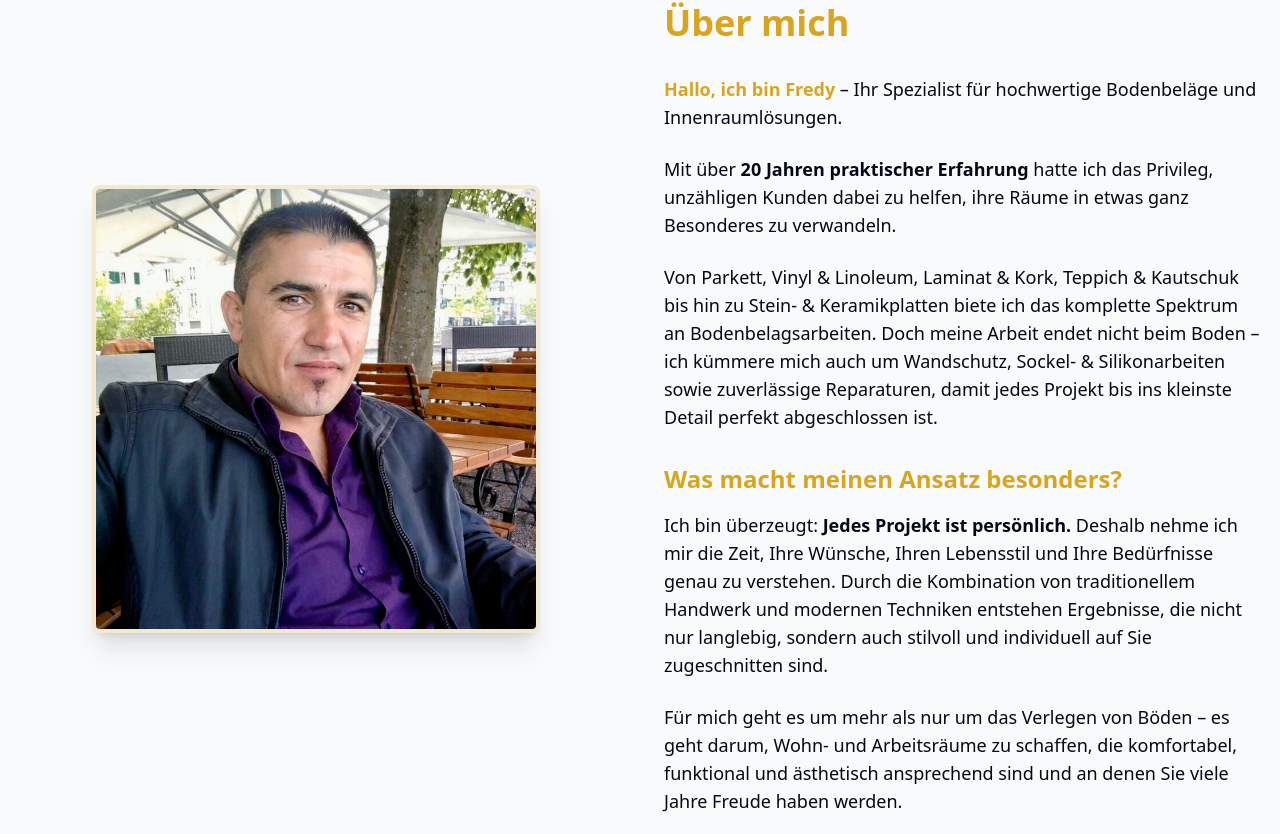
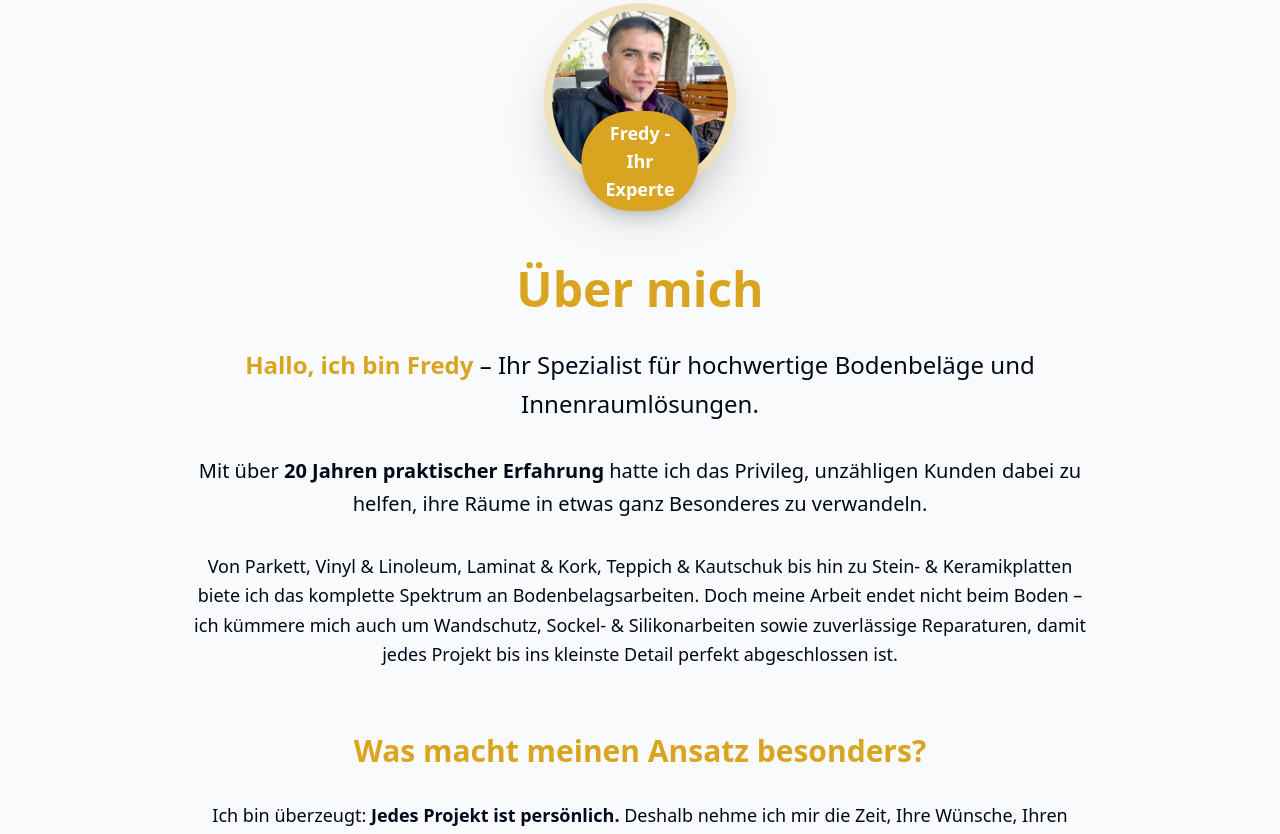
Before and after one commit to suranjidilushika4-ship-it/lovabledotdev-replica, a React (Vite) app: page / in a window 1280 px wide. Shown: the part 946-1780 px from the top of the page. Built offline with nearby package versions, Linux system fonts and the light colour scheme; the HTML template or start-up script is replaced by a standard one.

Commit message:
Remove consultation button, update images

```diff
--- a/src/components/AboutSection.tsx
+++ b/src/components/AboutSection.tsx
@@ -14,42 +14,52 @@ const AboutSection = () => {
   return (
     <section id="about" className="py-20 bg-muted/50">
       <div className="container mx-auto px-4">
-        <div className="grid lg:grid-cols-2 gap-12 items-center">
-          <div className="lg:order-2">
-            <h2 className="text-4xl font-bold mb-8 text-primary">Über mich</h2>
+        {/* Fredy's profile image at the top */}
+        <div className="text-center mb-16">
+          <div className="relative inline-block">
+            <img
+              src={fredyPortrait}
+              alt="Fredy - Ihr Spezialist für Bodenbeläge"
+              className="w-48 h-48 mx-auto rounded-full shadow-2xl border-8 border-gold/30 object-cover"
+            />
+            <div className="absolute -bottom-4 left-1/2 transform -translate-x-1/2">
+              <div className="bg-gold text-white px-6 py-2 rounded-full font-semibold text-lg shadow-lg">
+                Fredy - Ihr Experte
+              </div>
+            </div>
+          </div>
+        </div>
 
-            <div className="space-y-6 text-lg">
-              <p>
+        <div className="max-w-4xl mx-auto">
+          <div className="text-center mb-12">
+            <h2 className="text-5xl font-bold mb-8 text-primary">Über mich</h2>
+
+            <div className="space-y-8 text-lg text-center max-w-4xl mx-auto">
+              <p className="text-2xl leading-relaxed">
                 <strong className="text-gold">Hallo, ich bin Fredy</strong> – Ihr Spezialist für hochwertige Bodenbeläge und Innenraumlösungen.
               </p>
 
-              <p>
+              <p className="text-xl leading-relaxed">
                 Mit über <strong>20 Jahren praktischer Erfahrung</strong> hatte ich das Privileg, unzähligen Kunden dabei zu helfen, ihre Räume in etwas ganz Besonderes zu verwandeln.
               </p>
 
-              <p>
+              <p className="text-lg leading-relaxed">
                 Von Parkett, Vinyl & Linoleum, Laminat & Kork, Teppich & Kautschuk bis hin zu Stein- & Keramikplatten biete ich das komplette Spektrum an Bodenbelagsarbeiten. Doch meine Arbeit endet nicht beim Boden – ich kümmere mich auch um Wandschutz, Sockel- & Silikonarbeiten sowie zuverlässige Reparaturen, damit jedes Projekt bis ins kleinste Detail perfekt abgeschlossen ist.
               </p>
             </div>
 
-            <div className="mt-8">
-              <h3 className="text-2xl font-semibold mb-4 text-primary">Was macht meinen Ansatz besonders?</h3>
-              <p className="text-lg mb-6">
-                Ich bin überzeugt: <strong>Jedes Projekt ist persönlich.</strong> Deshalb nehme ich mir die Zeit, Ihre Wünsche, Ihren Lebensstil und Ihre Bedürfnisse genau zu verstehen. Durch die Kombination von traditionellem Handwerk und modernen Techniken entstehen Ergebnisse, die nicht nur langlebig, sondern auch stilvoll und individuell auf Sie zugeschnitten sind.
-              </p>
+            <div className="mt-16 max-w-4xl mx-auto">
+              <h3 className="text-3xl font-semibold mb-8 text-center text-primary">Was macht meinen Ansatz besonders?</h3>
+              <div className="space-y-6 text-lg text-center">
+                <p className="leading-relaxed">
+                  Ich bin überzeugt: <strong>Jedes Projekt ist persönlich.</strong> Deshalb nehme ich mir die Zeit, Ihre Wünsche, Ihren Lebensstil und Ihre Bedürfnisse genau zu verstehen. Durch die Kombination von traditionellem Handwerk und modernen Techniken entstehen Ergebnisse, die nicht nur langlebig, sondern auch stilvoll und individuell auf Sie zugeschnitten sind.
+                </p>
 
-              <p className="text-lg">
-                Für mich geht es um mehr als nur um das Verlegen von Böden – es geht darum, Wohn- und Arbeitsräume zu schaffen, die komfortabel, funktional und ästhetisch ansprechend sind und an denen Sie viele Jahre Freude haben werden.
-              </p>
+                <p className="leading-relaxed">
+                  Für mich geht es um mehr als nur um das Verlegen von Böden – es geht darum, Wohn- und Arbeitsräume zu schaffen, die komfortabel, funktional und ästhetisch ansprechend sind und an denen Sie viele Jahre Freude haben werden.
+                </p>
+              </div>
             </div>
-          </div>
-
-          <div className="text-center lg:order-1">
-            <img
-              src={fredyPortrait}
-              alt="Fredy - Ihr Spezialist für Bodenbeläge"
-              className="w-full max-w-md mx-auto rounded-lg shadow-xl border-4 border-gold/20"
-            />
           </div>
         </div>
 
--- a/src/components/VideoSection.tsx
+++ b/src/components/VideoSection.tsx
@@ -82,22 +82,14 @@ const VideoSection = () => {
           ))}
         </div>
 
-        <div className="text-center mt-12 space-y-4">
+        <div className="text-center mt-12">
           <Button
             variant="outline"
             size="lg"
-            className="border-gold text-gold hover:bg-gold hover:text-white mr-4"
+            className="border-gold text-gold hover:bg-gold hover:text-white"
             asChild
           >
             <a href="/videos">Alle Videos anzeigen (24+ Videos)</a>
-          </Button>
-          <Button
-            variant="outline"
-            size="lg"
-            className="border-primary text-primary hover:bg-primary hover:text-white"
-            asChild
-          >
-            <a href="#contact">Persönliche Beratung vereinbaren</a>
           </Button>
         </div>
       </div>
```
